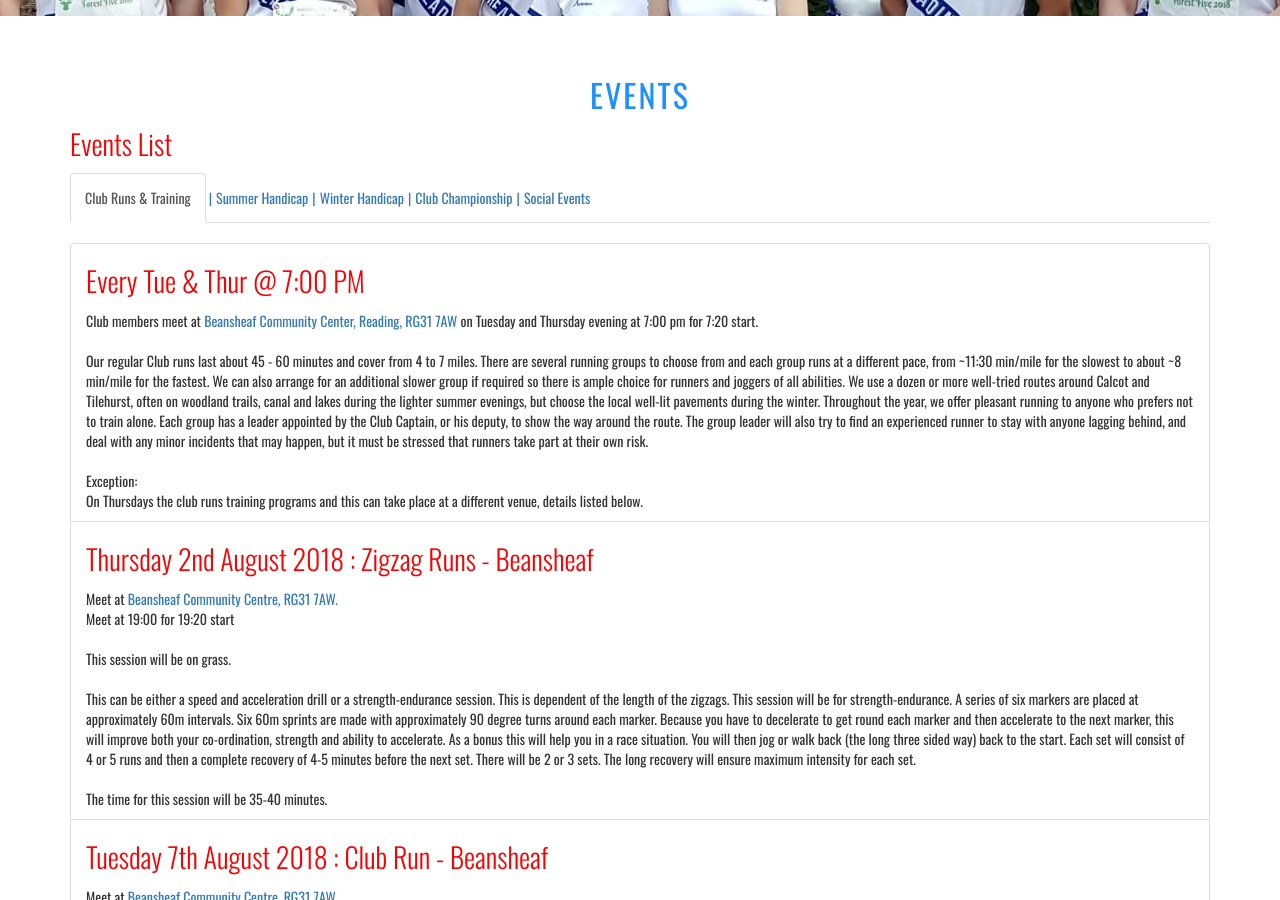
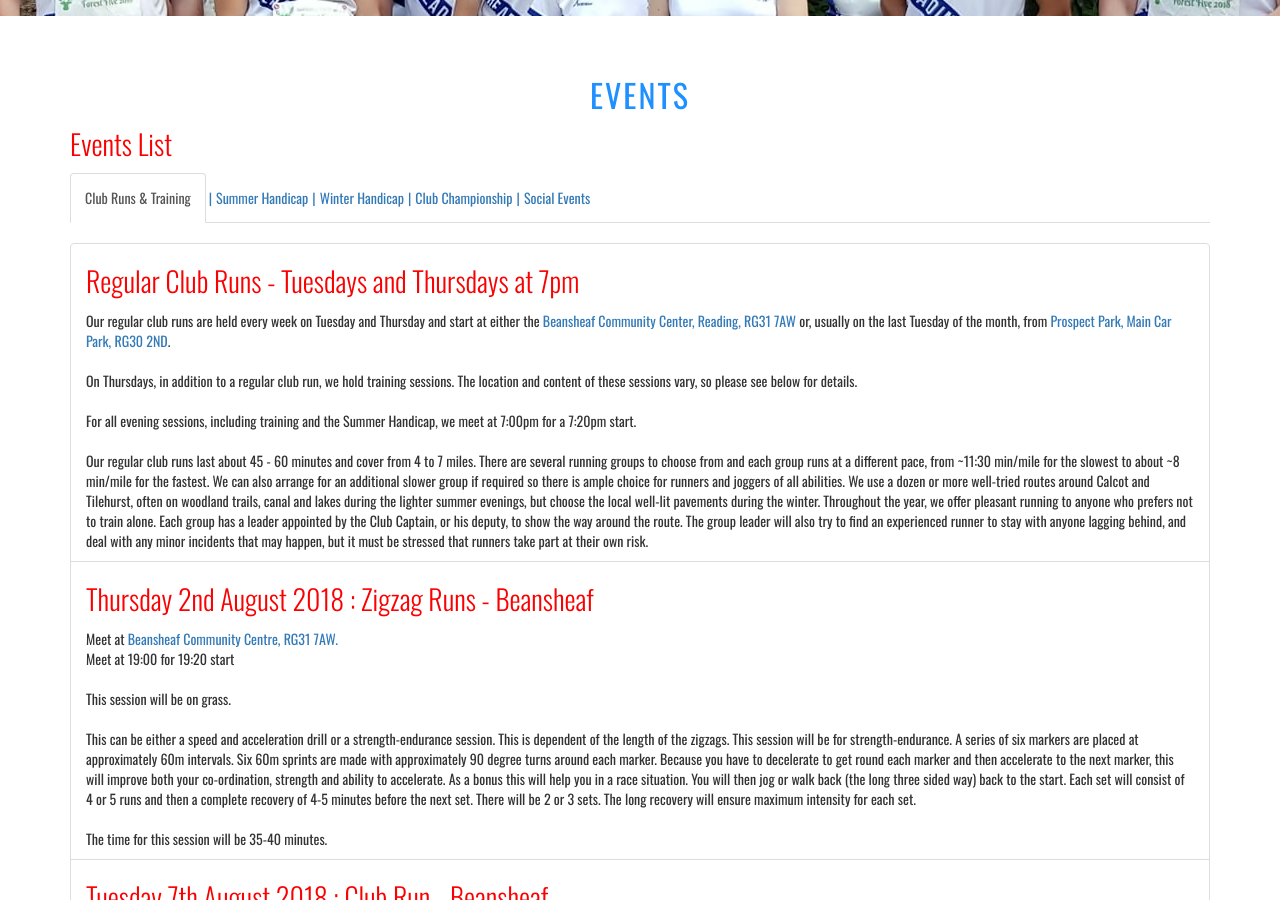
Before and after one commit to tjrobinson/readingjoggers.org, a Jekyll site: the page built from events.html, in a window 1280 px wide and 900 px high, scrolled down 462 px. Built offline with Jekyll 4.4.1, drawn with Linux system fonts in a browser that asks for light colours; nearby versions of some CDN libraries.

Commit message:
Clarify location of club runs

```diff
--- a/_includes/events_clubrunsandtraining.html
+++ b/_includes/events_clubrunsandtraining.html
@@ -2,13 +2,17 @@
 <ul class="list-group">
 
   <li class="list-group-item">
-    <h3>Every Tue & Thur @ 7:00 PM </h3>
-    Club members meet at
+    <h3>Regular Club Runs - Tuesdays and Thursdays at 7pm</h3>
+    Our regular club runs are held every week on Tuesday and Thursday and start at either the
     <a href="https://www.google.co.uk/maps/place/Beansheaf+Community+Centre/@51.438765,-1.050468,17z/data=!3m1!4b1!4m2!3m1!1s0x4876995b2055a6c3:0x5e5d81beae0b0b3b"
-      target="_blank">Beansheaf Community Center, Reading, RG31 7AW</a> on Tuesday and Thursday evening at 7:00 pm for
-    7:20 start.
+      target="_blank">Beansheaf Community Center, Reading, RG31 7AW</a> or, usually on the last Tuesday of the month, from <a href="https://www.google.co.uk/maps/place/Prospect+Park/@51.4482918,-1.0131572,16z/data=!4m2!3m1!1s0x48769bbdeb5b73e5:0xdd1dd918a5735bc">Prospect
+      Park, Main Car Park, RG30 2ND</a>.
     <br>
-    <br> Our regular Club runs last about 45 - 60 minutes and cover from 4 to 7 miles. There are several running groups to
+    <br>On Thursdays, in addition to a regular club run, we hold training sessions. The location and content of these sessions vary, so please see below for details.
+    <br>
+    <br>For all evening sessions, including training and the Summer Handicap, we meet at 7:00pm for a 7:20pm start.
+    <br>
+    <br> Our regular club runs last about 45 - 60 minutes and cover from 4 to 7 miles. There are several running groups to
     choose from and each group runs at a different pace, from ~11:30 min/mile for the slowest to about ~8 min/mile for the
     fastest. We can also arrange for an additional slower group if required so there is ample choice for runners and joggers
     of all abilities. We use a dozen or more well-tried routes around Calcot and Tilehurst, often on woodland trails, canal
@@ -17,9 +21,6 @@
     Captain, or his deputy, to show the way around the route. The group leader will also try to find an experienced runner
     to stay with anyone lagging behind, and deal with any minor incidents that may happen, but it must be stressed that runners
     take part at their own risk.
-    <br>
-    <br> Exception:
-    <br> On Thursdays the club runs training programs and this can take place at a different venue, details listed below.
   </li>
 
   <!-- Events : Monthly  ---------------------------------------------->
```
